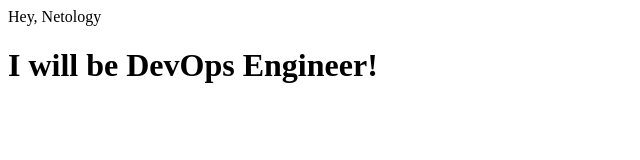
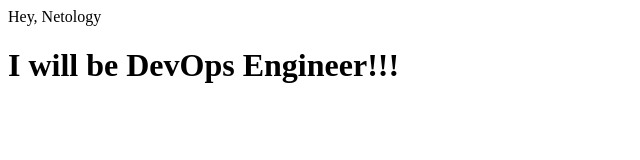
Before and after one commit to EugeneT81/cicd, a plain HTML site: page index.html in a window 1280 px wide. Shown: the full height of the page, 0-640 px from the left. Drawn offline with Linux system fonts and the light colour scheme.

Commit message:
kubeconfig1

```diff
--- a/index.html
+++ b/index.html
@@ -3,6 +3,6 @@
 Hey, Netology
 </head>
 <body>
-<h1>I will be DevOps Engineer!</h1>
+<h1>I will be DevOps Engineer!!!</h1>
 </body>
 </html>
```
Also changed, not shown: 1 other file.
